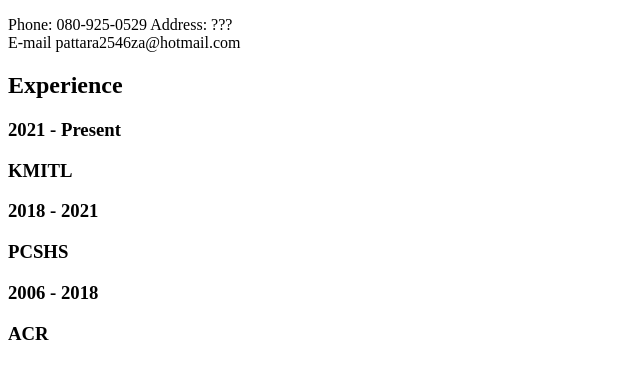
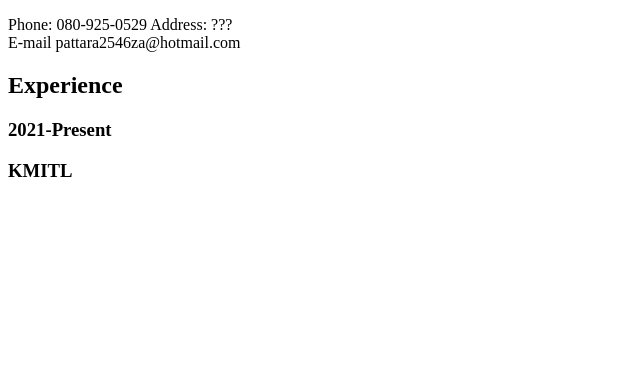
Before and after one commit to Pattara46/pattara46, a plain HTML site: page index.html in a window 1280 px wide. Shown: the part 91-470 px from the top of the page, without its empty margins (0-640 px from the left). Drawn offline with Linux system fonts and the light colour scheme.

Commit message:
StartAddDetail

```diff
--- a/index.html
+++ b/index.html
@@ -4,15 +4,12 @@
 <p>Phone: 080-925-0529 Address: ???<br>E-mail pattara2546za@hotmail.com</p>
 
 <h2>Experience</h2>
-<div>
-    <h3>2021 - Present</h3>
-    <h3>KMITL</h3>
-</div>
-<div>
-    <h3>2018 - 2021</h3>
-    <h3>PCSHS</h3>
-</div>
-<div>
-    <h3>2006 - 2018</h3>
-    <h3>ACR</h3>
-</div>
+<section>
+    <nav>
+      <h3>2021-Present</h3>
+    </nav>
+
+    <article>
+      <h3>KMITL</h3>
+    </article>
+  </section>
```
Also changed, not shown: 1 other file.
